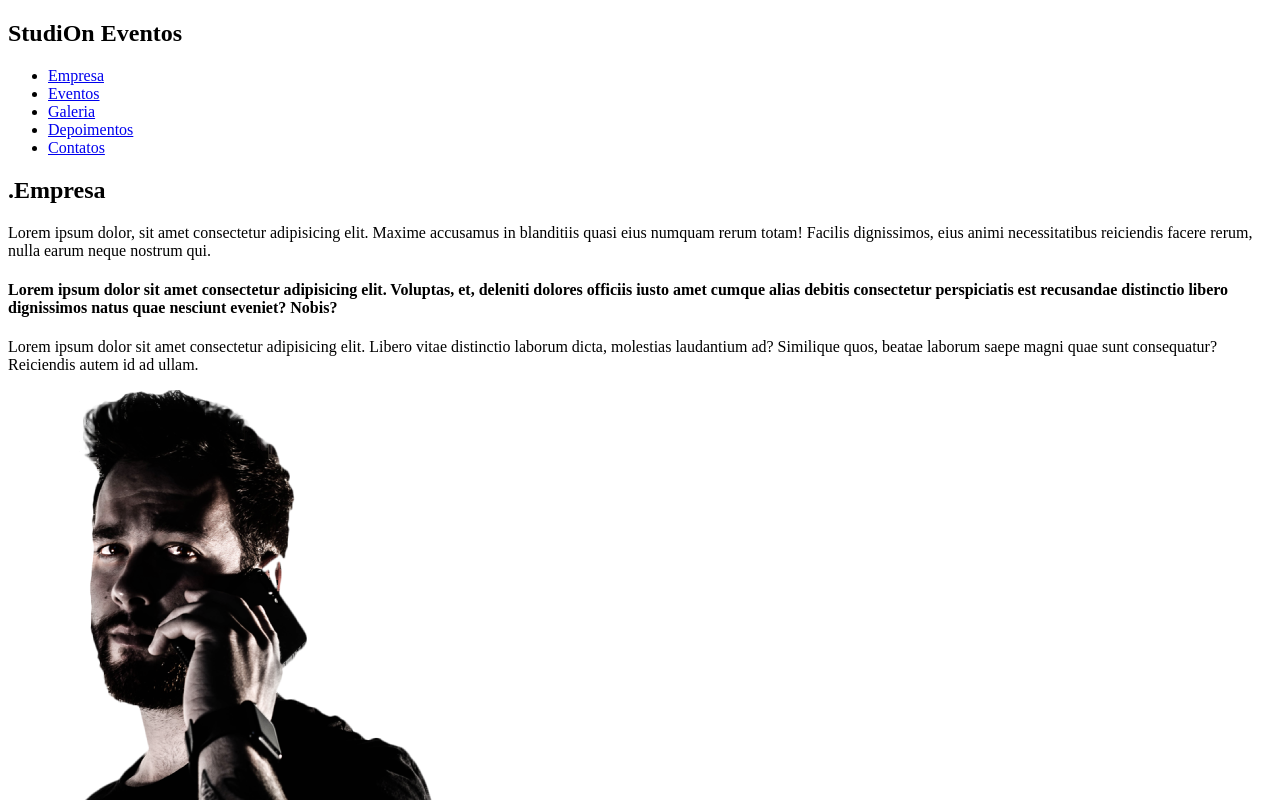
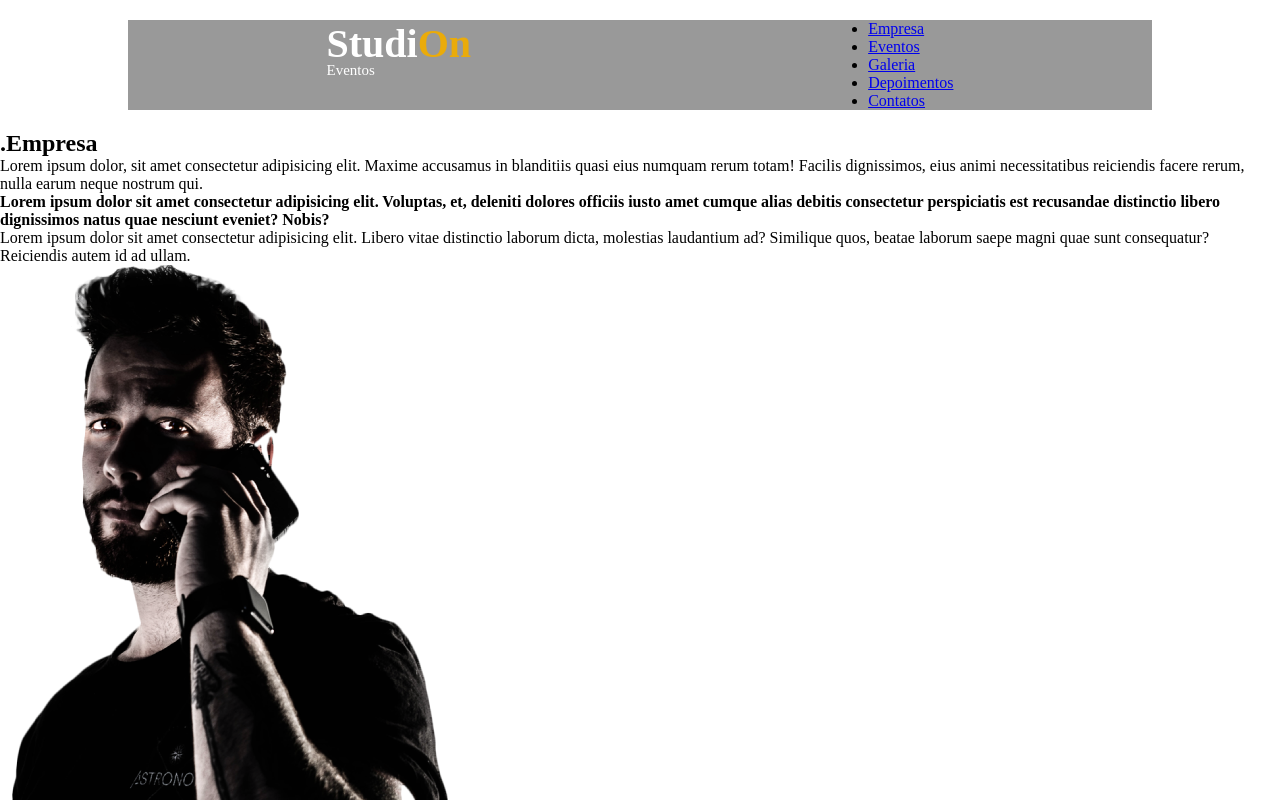
Before and after one commit to welissonmdr/StudioOn, a website: page src/index.html in a window 1280 px wide. Shown: the top 800 px of the page. Drawn offline with Linux system fonts and the light colour scheme.

Commit message:
criando css

```diff
--- a/src/index.html
+++ b/src/index.html
@@ -3,6 +3,7 @@
 <head>
     <meta charset="UTF-8">
     <meta name="viewport" content="width=device-width, initial-scale=1.0">
+    <link rel="stylesheet" href="style.css">
     <title>Studio On</title>
 </head>
 <body>
--- /dev/null
+++ b/src/style.css
@@ -0,0 +1,28 @@
+* {
+    margin: 0;
+    padding: 0;
+}
+
+nav {
+    width: 80%;
+    margin: 20px auto;
+    display: flex;
+    justify-content: space-around;
+    background-color: #999;
+}
+
+h1 {
+    color: #fff;
+    font-size: 40px;
+    height: 50px;
+}
+
+.accent {
+    color: #eaab0a;
+}
+.subtitle {
+    display:block;
+    font-size: 15px;
+    font-weight: 500;
+    margin-top: -5px;
+}
```
